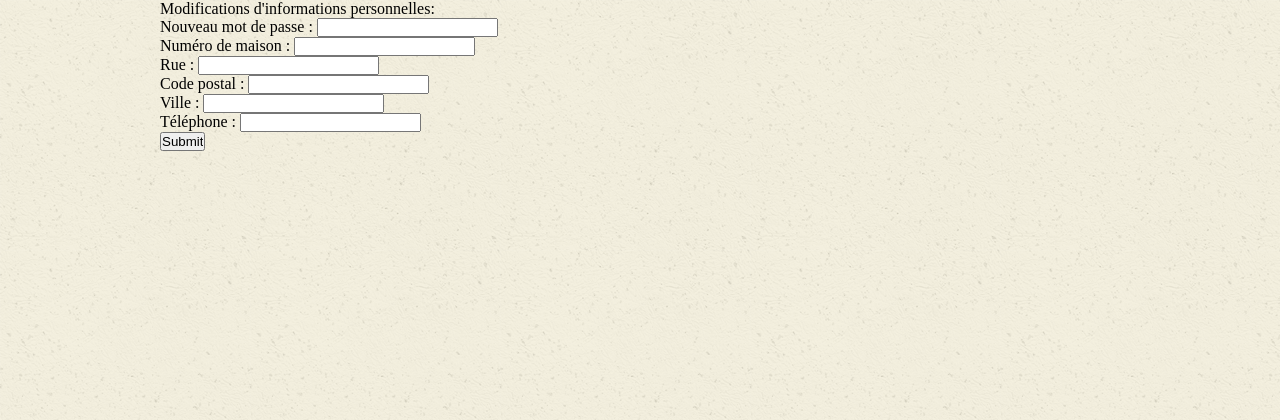
After one commit to ppot/LOG210-eq12, a PHP site: page /profile.php in a window 1280 px wide. The commit adds this page. Shown: the top 420 px of the page. Run offline with PHP 8.4, Linux system fonts and the light colour scheme.

Commit message:
Modification de gestion de compte

```diff
--- a/index.php
+++ b/index.php
@@ -12,6 +12,7 @@
 	</head>
 	<body>
 		<div class="container">
+			<a href="profile.php">Profile Page</a>
 			<div class="authentificationSpace">
 				<div id="connectPage">
 					<h4>Connexion</h4>
--- /dev/null
+++ b/profile.php
@@ -0,0 +1,22 @@
+<?php
+	require_once('action/IndexAction.php');
+	require_once('partial/header.php');
+?>
+<div>
+	<form method="POST" action="">
+	    <p>Modifications d'informations personnelles:</p>
+		<p>Nouveau mot de passe : <input id="password" type="password" name="password"></p>
+		<p>Numéro de maison : <input id="username" type="text" name="username"> </p>
+		<p>Rue : <input id="street" type="text" name="street"> </p>
+		<p>Code postal : <input id="PostalCode" type="text" name="PostalCode"> </p>
+		<p>Ville : <input id="city" type="text" name="city"> </p>
+		<p>Téléphone : <input id="phoneNumber" type="number" name="phoneNumber"> </p>
+		<input type="submit" name="send">
+	</form>
+</div>
+
+
+
+
+<?php
+	require_once('partial/footer.php');
```
Also changed, not shown: action/ProfileAction.php (added, +13 -0 lines).
